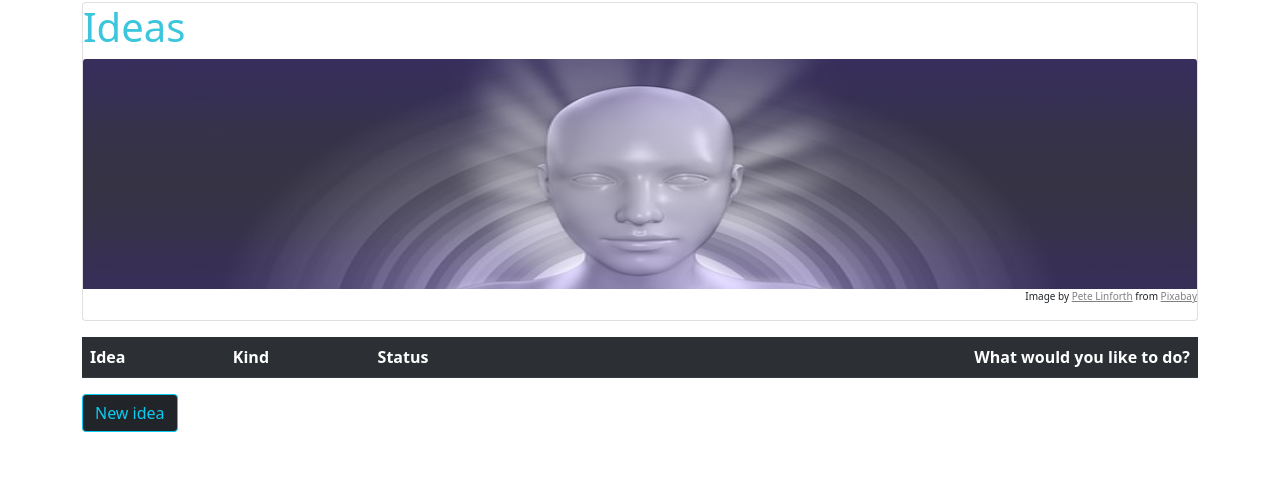
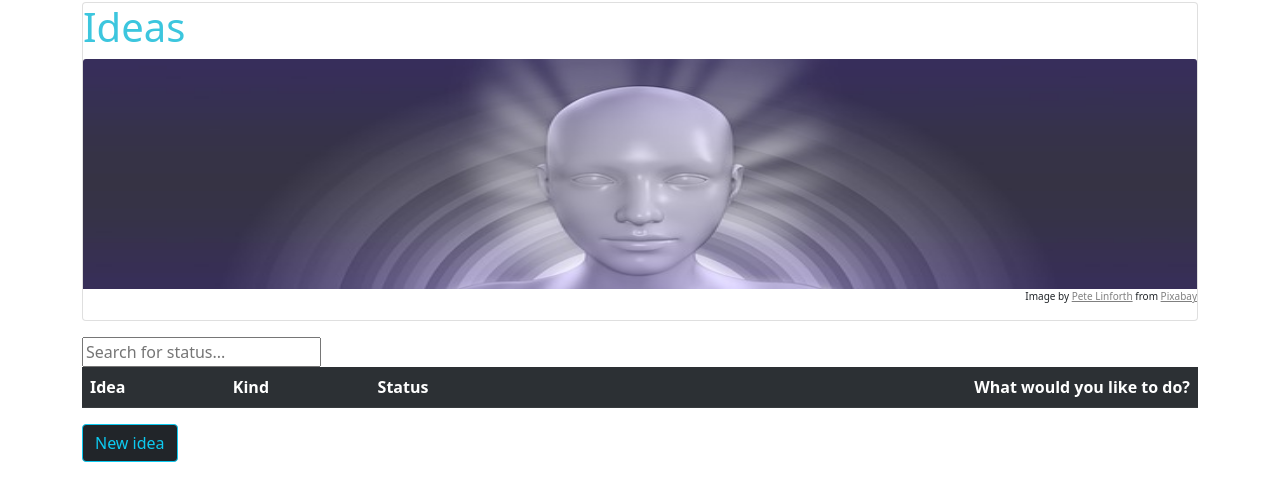
Before and after one commit to codeamazone/miu-app, a Django app: page /ideas/ in a window 1280 px wide. Shown: the part 78-579 px from the top of the page. Run offline with Django 3.2, Linux system fonts and the light colour scheme; data that the repository does not hold is empty; parts of the project's set-up code (start-up, migrations or seed data) failed here and were passed over; some libraries are stand-ins or nearby versions.

Commit message:
tried to include JS in idealist template

```diff
--- a/templates/idea_list.html
+++ b/templates/idea_list.html
@@ -19,7 +19,8 @@
         Pixabay</a>
     </p>
 </div>
-    <table class="table table-dark table-striped">
+<input type="text" id="filterInput" onkeyup="filterStatus()" placeholder="Search for status..." title="Type in a status">
+<table class="table table-dark table-striped" id="ideaTable">
     <tr>
         <th>Idea</th>
         <th>Kind</th>
@@ -42,4 +43,31 @@
 <br/>
 <br/>
 
+<script>
+    function filterStatus() {
+        var input,
+            filter,
+            table,
+            tr,
+            td,
+            i,
+            txtValue;
+        input = getElementbyId('filterInput');
+        filter = input.value.toUpperCase();
+        table = getElementbyId('ideaTable');
+        tr = document.getElementsByTagName('tr');
+        for (i = 0; i < tr.length; i++) {
+            td = tr[i].getElementsByTagName('td')[2];
+            if (td) {
+                txtValue = td.textContent || td.innerText;
+                if (txtValue.toUpperCase().indexOf(filter) > -1) {
+                    tr[i].style.display = '';
+                } else {
+                    tr[i].style.display = 'none';
+                }
+            }
+        }
+    }
+</script>
+
 {% endblock content %}
```
Lines whose indentation alone changed are shown as unchanged.
